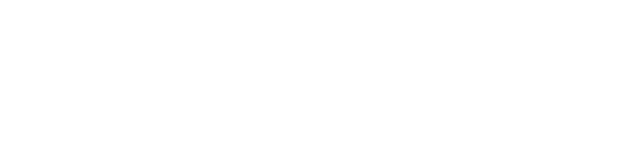
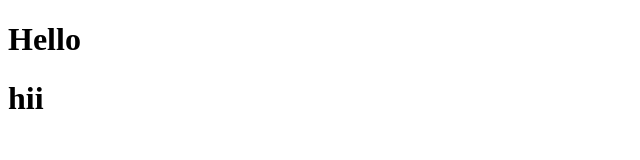
Before and after one commit to KARANSINH-P/k, a plain HTML site: page index.html in a window 1280 px wide. Shown: the whole page, without its empty margins (0-640 px from the left). Drawn offline with Linux system fonts and the light colour scheme.

Commit message:
Updated file

```diff
--- a/index.html
+++ b/index.html
@@ -6,6 +6,7 @@
     <title>Document</title>
 </head>
 <body>
-
+    <h1>Hello</h1>
+    <h1>hii</h1>
 </body>
 </html>
```
